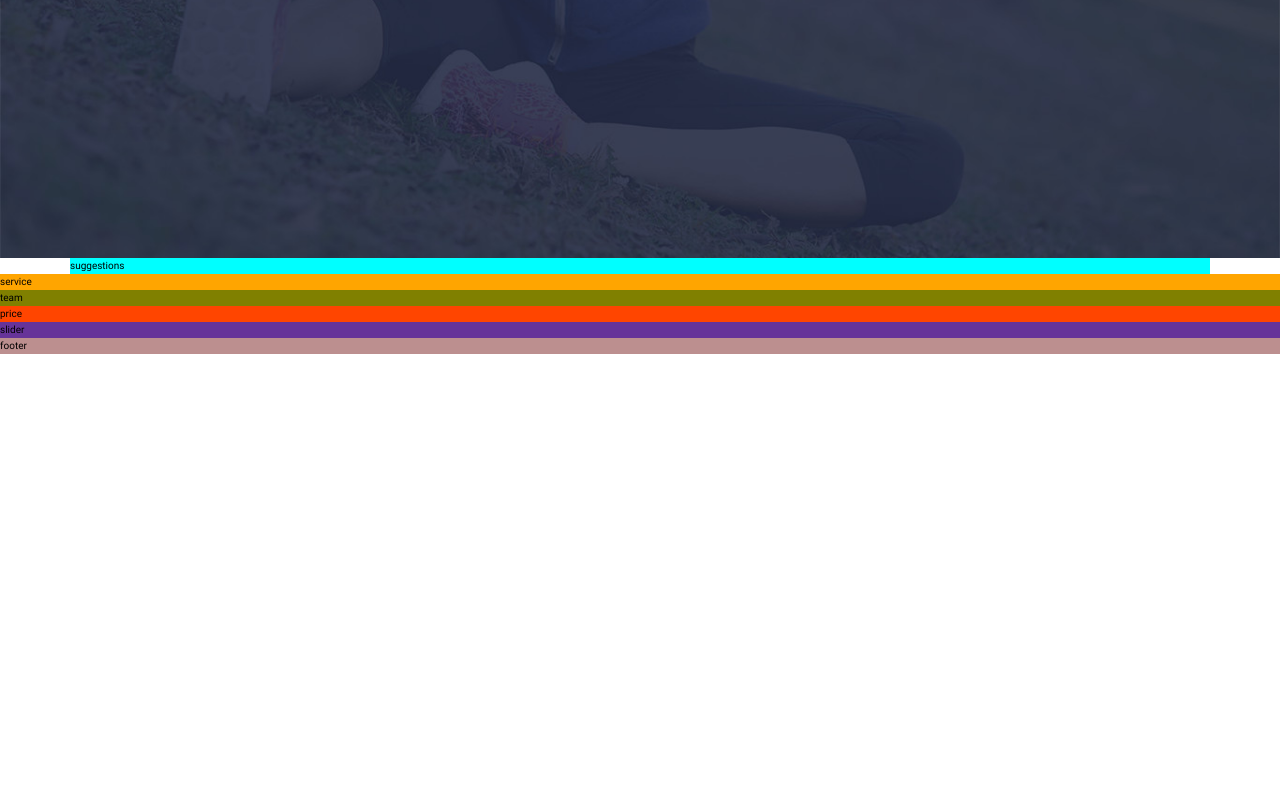
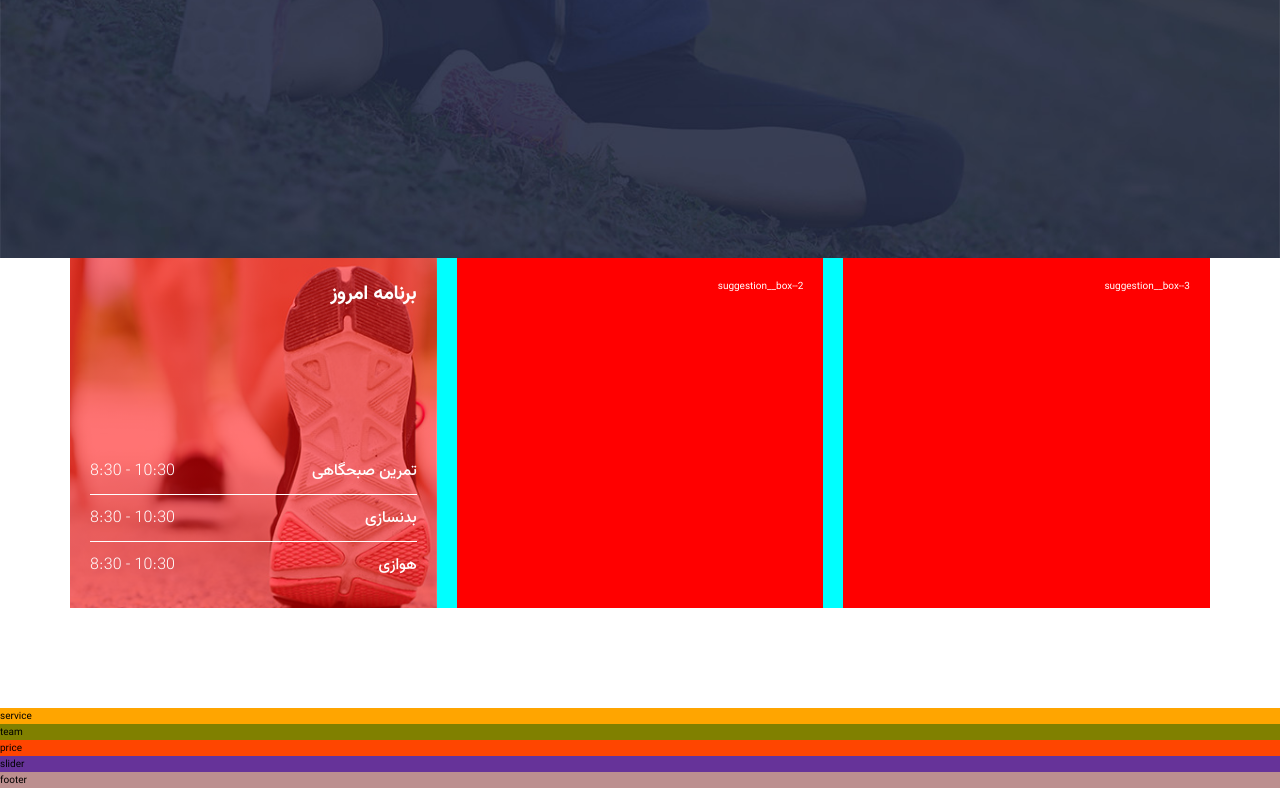
Before and after one commit to farazmrx/Persian-sports-site, a website: page index.html in a window 1280 px wide. Shown: the part 542-1330 px from the top of the page. Before the commit the page ends 896 px from the top, so only its background shows below. Drawn offline with Linux system fonts and the light colour scheme.

Commit message:
Building suggestions section card1

```diff
--- a/index.html
+++ b/index.html
@@ -29,7 +29,35 @@
     </div><!-- hero -->
 
     <section class="suggestions">
-        suggestions
+        <div class="suggestions__boxes">
+            <div class="suggestions__box suggestions__box--1">
+                <h3 class="suggestions__box--header">برنامه امروز</h3>
+                <div class="suggestions__program-date">
+                    <div class="suggestions__program-group">
+                        <span class="program__group-time">8:30 - 10:30</span>
+                        <h2 class="program__group-title">تمرین صبحگاهی</h2>
+                    </div><!-- suggestions program group -->
+
+                    <div class="suggestions__program-group">
+                        <span class="program__group-time">8:30 - 10:30</span>
+                        <h2 class="program__group-title">بدنسازی</h2>
+                    </div><!-- suggestions program group -->
+
+                    <div class="suggestions__program-group">
+                        <span class="program__group-time">8:30 - 10:30</span>
+                        <h2 class="program__group-title">هوازی</h2>
+                    </div><!-- suggestions program group -->
+                </div><!-- suggestions program date -->
+            </div><!-- suggestions__box--1 -->
+
+            <div class="suggestions__box suggestions__box--2">
+                suggestion__box--2
+            </div><!-- suggestions__box--2 -->
+
+            <div class="suggestions__box suggestions__box--3">
+                suggestion__box--3
+            </div><!-- suggestions__box--3 -->
+        </div><!-- suggestions__boxes -->
     </section><!-- suggestions -->
 
     <section class="service">
--- a/sass/components/_suggestions.scss
+++ b/sass/components/_suggestions.scss
@@ -1,4 +1,71 @@
 .suggestions {
     grid-column: center-start / center-end;
     background-color: aqua;
+    margin-bottom: 10rem;
+
+    &__boxes {
+        display: grid;
+        grid-template-columns: repeat(auto-fit, minmax(25rem, 1fr));
+        justify-items: center;
+        grid-gap: 2rem;
+    }
+
+    &__program {
+        // &-date {
+        //     display: grid;
+        //     grid-template-rows: repeat(3, min-content);
+        // }
+
+        &-group {
+            display: flex;
+            justify-content: space-between;
+            align-items: center;
+            padding: 1rem 0;
+            &:not(:last-child) {
+                border-bottom: 1px solid $white-color;
+            }
+        }
+    }
+
+    &__box {
+        width: 100%;
+        height: 35rem;
+        padding: 2rem;
+        text-align: right;
+        color: $white-color;
+
+        &--header {
+            font-size: 2rem;
+        }
+
+        &--1 {
+            background: linear-gradient(rgba(red, .55), rgba(red, .55)),url(../img/thumb3.jpg);
+            background-size: cover;
+            background-position: center;
+            display: flex;
+            flex-direction: column;
+            justify-content: space-between;
+
+        }
+
+        &--2 {
+            background-color: red;
+        }
+
+        &--3 {
+            background-color: red;
+        }
+    }
 }
+
+.program__group {
+    &-title {
+        font-size: 1.6rem;
+        font-weight: 500;
+    }
+
+    &-time {
+        font-size: 1.6rem;
+        font-weight: 100;
+    }
+}
```
Also changed, not shown: dist/style.css.
